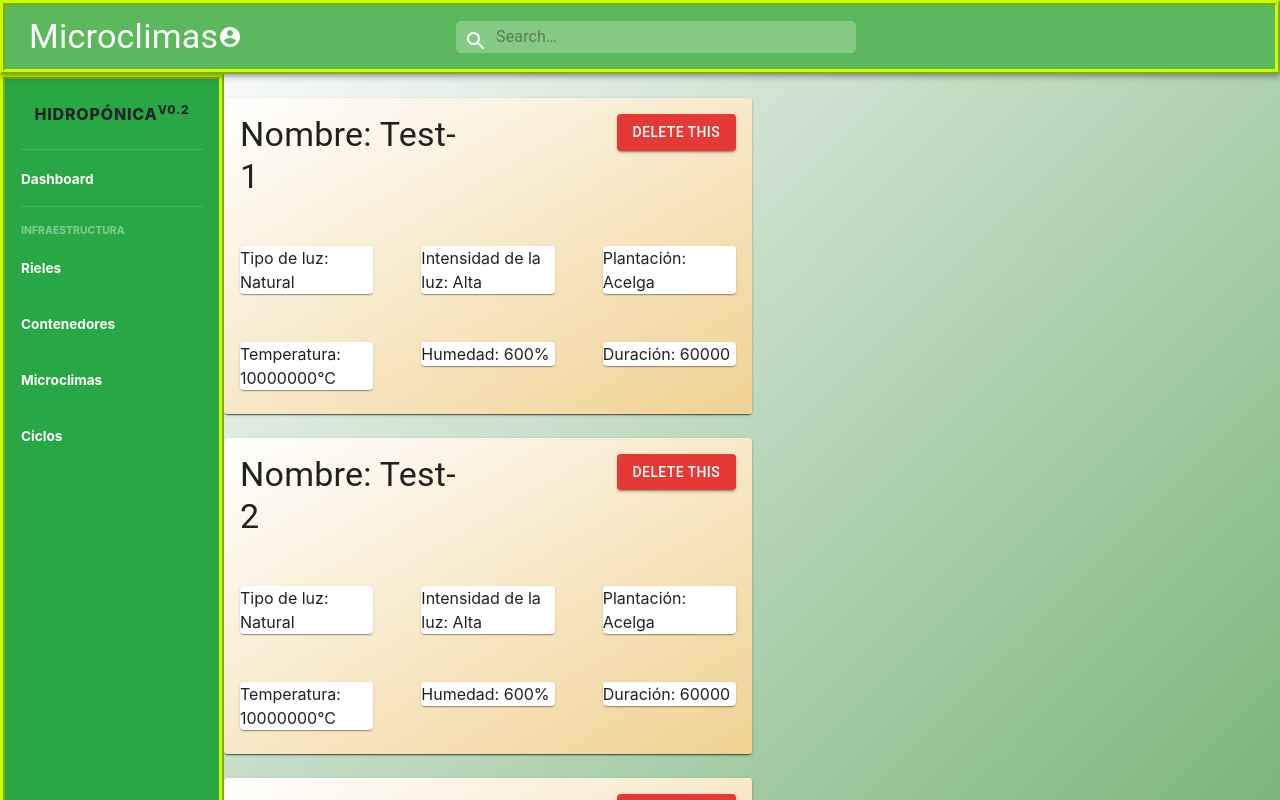
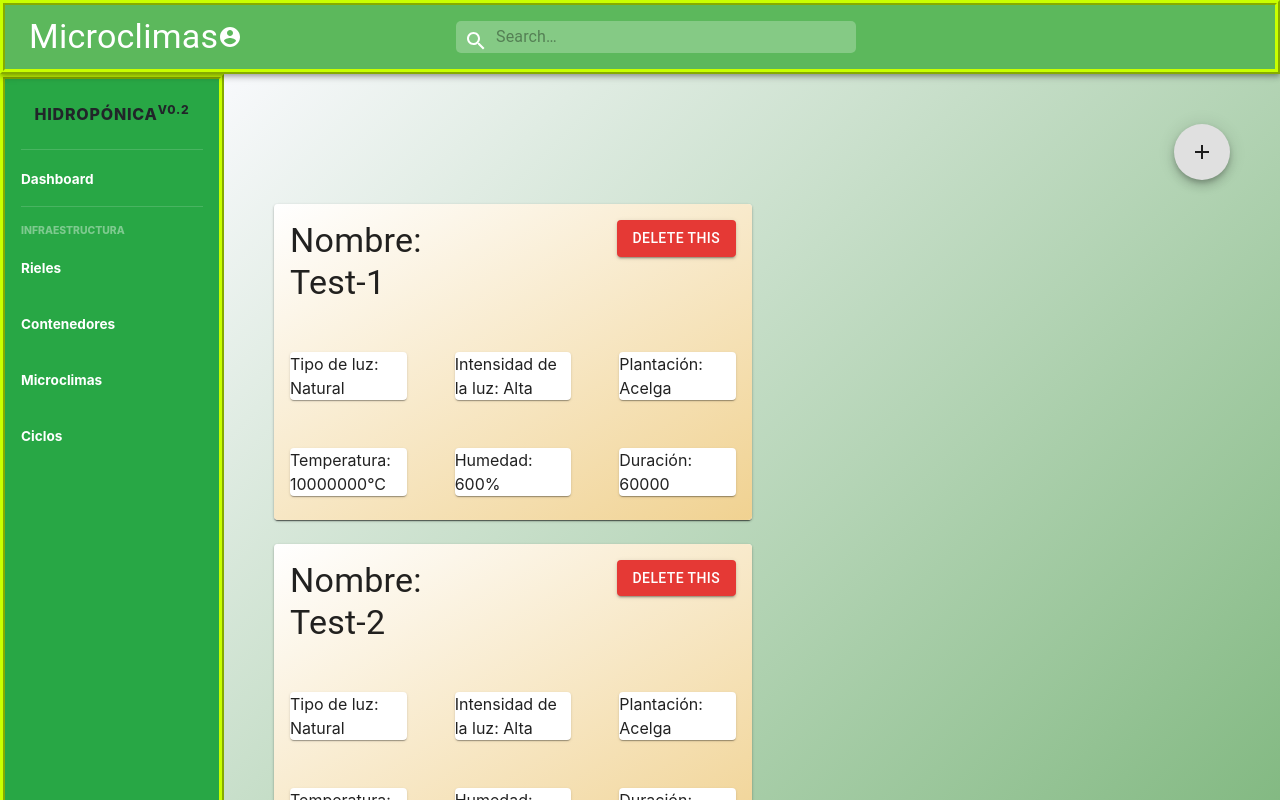
Before and after one commit to bodoque-it/hidroponica-web, a React (Create React App) app: page /microclimes in a window 1280 px wide. Shown: the top 800 px of the page. Built offline with nearby package versions, Linux system fonts and the light colour scheme.

Commit message:
agrega microclima <- boton agregar

```diff
--- a/src/Components/Microclime/page.js
+++ b/src/Components/Microclime/page.js
@@ -1,6 +1,8 @@
 import React from 'react';
 import './styles.css';
 import { Theme, createStyles, makeStyles } from '@material-ui/core/styles';
+import { ImageGradient } from 'material-ui/svg-icons';
+
 import Card from '@material-ui/core/Card';
 import CardActionArea from '@material-ui/core/CardActionArea';
 import CardActions from '@material-ui/core/CardActions';
@@ -10,6 +12,11 @@ import Button from '@material-ui/core/Button';
 import Typography from '@material-ui/core/Typography';
 import Paper from '@material-ui/core/Paper';
 import Grid from '@material-ui/core/Grid';
+
+//IMPORTS NECESARIOS PARA BOTONES
+import DeleteIcon from '@material-ui/icons/Delete';
+import Fab from '@material-ui/core/Fab';
+import AddIcon from '@material-ui/icons/Add';
 
 const useStyles = makeStyles((theme) => {
     createStyles({
@@ -21,14 +28,13 @@ const useStyles = makeStyles((theme) => {
             height: 145,
             width: 80,
         },
-        root: {
-            flexGrow: 1,
-            height:'100%',
-            width:'100%',
-        },
         paper: {
             textAlign: 'center',
         },
+        fab: {
+		  margin: theme.spacing(1),
+		  float:'right',
+		}
     })
 });
 
@@ -38,10 +44,8 @@ export default function Page(props) {
     const classes = useStyles();
 
     return (
-        <div>
-            <br/>
+		<div className="root">
 		    {FormRow()}
-            <br/>
 		</div>
     );
 }
@@ -91,6 +95,17 @@ function FormRow() {
     const classes = useStyles();
 
     return (
+    	<div>
+    		<div className="row">
+				<div className="col">
+					<Fab aria-label="add" className={classes.fab, "add"}>
+						<AddIcon />
+					</Fab>
+				</div>
+			</div>
+			<br/>
+			<div className="row">
+				<div className="col">
 				  <React.Fragment>
 					<Grid item xs={6} sm={6}>
 					  <Paper className={classes.paper} >{RailCard("Test-1","Natural","Alta","Acelga",10000000,600,60000)}</Paper>
@@ -104,5 +119,8 @@ function FormRow() {
 					  <Paper className={classes.paper}>{RailCard("Test-3","Natural","Alta","Acelga",10000000,600,60000)}</Paper>
 					</Grid>
 				  </React.Fragment>
+		  		</div>
+			</div>
+		 </div>
     );
 }
--- a/src/Components/Microclime/styles.css
+++ b/src/Components/Microclime/styles.css
@@ -6,3 +6,30 @@
     float: right;
     background:#ff5722;
 }
+.row {
+  display: -ms-flexbox;
+  display: flex;
+  -ms-flex-wrap: wrap;
+  flex-wrap: wrap;
+  margin-right: -15px;
+  margin-left: -15px;
+}
+.col {
+  -ms-flex-preferred-size: 0;
+  flex-basis: 0;
+  -ms-flex-positive: 1;
+  flex-grow: 1;
+  max-width: 100%;
+}
+.root {
+    flex-grow: 1;
+	width: 100%;
+	padding: 50px;
+}
+.add{
+	color: #28a745;
+	float: right;
+}
+.add:hover{
+   background-color: #28C745;
+}
```
Lines whose indentation alone changed are shown as unchanged.
